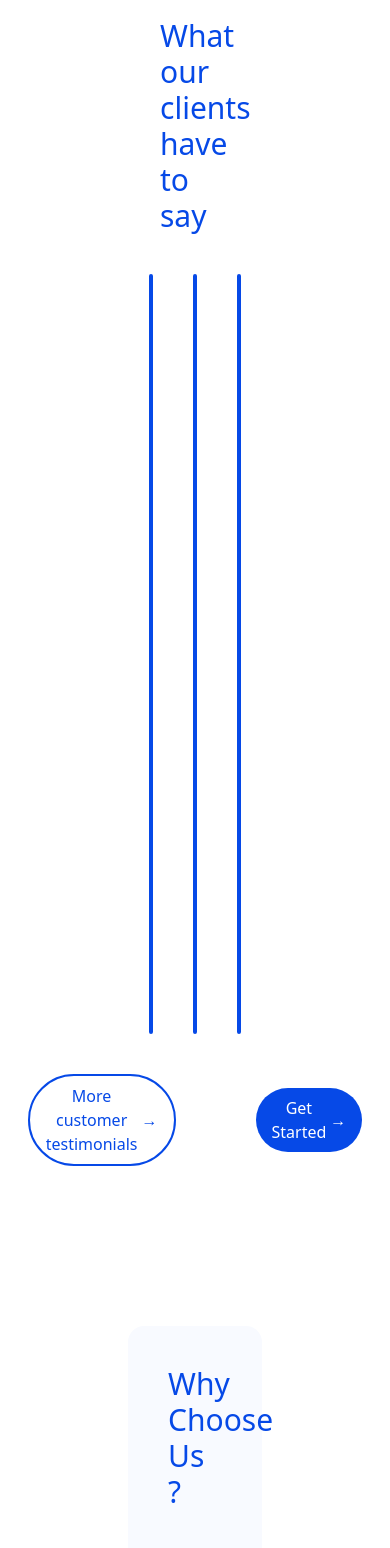
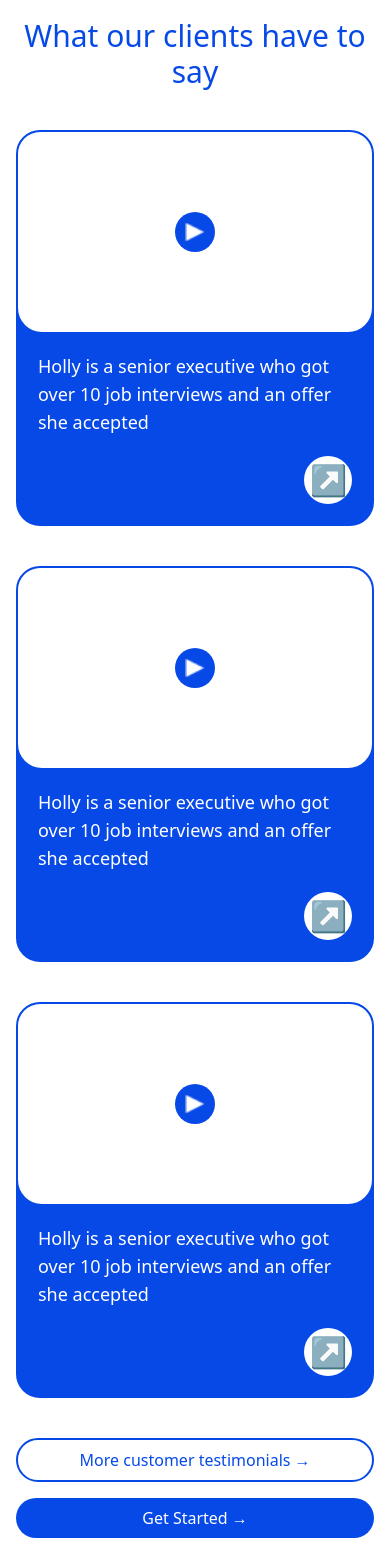
Before and after one commit to MohdFahad1/Mobius-assignment, a React (Vite) app: page / in a window 390 px wide. Shown: the part 2960-4508 px from the top of the page. Built offline with nearby package versions, Linux system fonts and the light colour scheme.

Commit message:
style: Added responsiveness to testimonials section

```diff
--- a/src/components/Home/Testimonials.jsx
+++ b/src/components/Home/Testimonials.jsx
@@ -22,22 +22,24 @@ const data = [
 
 const Testimonials = () => {
   return (
-    <div className="px-40 py-20">
-      <h1 className="text-[#0649E7] text-3xl font-medium mb-10">
+    <div className="px-4 sm:px-6 lg:px-40 py-20">
+      <h1 className="text-[#0649E7] text-3xl font-medium mb-10 text-center lg:text-left">
         What our clients have to say
       </h1>
-      <div className="flex gap-10 justify-center">
+
+      {/* cards grid */}
+      <div className="grid grid-cols-1 sm:grid-cols-2 lg:grid-cols-3 gap-10 justify-items-center">
         {data.map((item) => (
           <div
             key={item.id}
-            className="flex-col bg-[#0649E7] w-[300px] border-[#0649E7] border-2 rounded-3xl overflow-hidden h-auto pb-5"
+            className="flex flex-col bg-[#0649E7] w-full sm:w-[300px] border-[#0649E7] border-2 rounded-3xl overflow-hidden h-auto pb-5"
           >
             <div className="bg-white rounded-b-3xl h-[200px] flex items-center justify-center">
-              <div className="bg-[#0649E7] size-10 rounded-full flex items-center justify-center">
+              <div className="bg-[#0649E7] w-10 h-10 rounded-full flex items-center justify-center">
                 <img src={play} alt="Play Button" className="h-5 w-5" />
               </div>
             </div>
-            <p className="text-lg text-white pl-2 pr-5 mt-5">{item.content}</p>
+            <p className="text-lg text-white px-5 mt-5">{item.content}</p>
             <div className="flex justify-end px-5">
               <div className="flex items-center justify-center rounded-full bg-white w-12 h-12 mt-5">
                 <button className="text-[#0649E7] rounded-full text-3xl">
@@ -49,14 +51,18 @@ const Testimonials = () => {
         ))}
       </div>
 
-      <div className="flex items-center justify-center mt-10 gap-20">
+      {/* bottom buttons */}
+      <div className="flex flex-col sm:flex-row items-center justify-center mt-10 gap-4 sm:gap-20">
         <Button
-          arrow={true}
-          className="border-2 border-[#0649E7] text-[#0649E7]"
+          arrow
+          className="border-2 border-[#0649E7] text-[#0649E7] w-full sm:w-auto text-center flex items-center justify-center"
         >
           More customer testimonials
         </Button>
-        <Button arrow={true} className="bg-[#0649E7] text-white">
+        <Button
+          arrow
+          className="bg-[#0649E7] text-white w-full sm:w-auto text-center flex items-center justify-center"
+        >
           Get Started
         </Button>
       </div>
```
